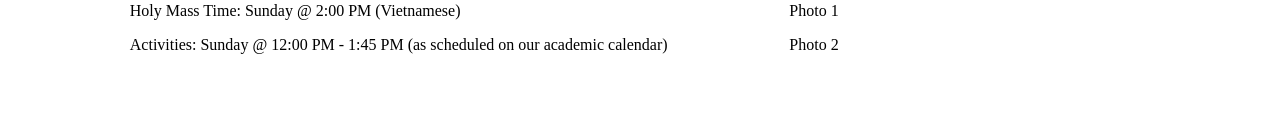
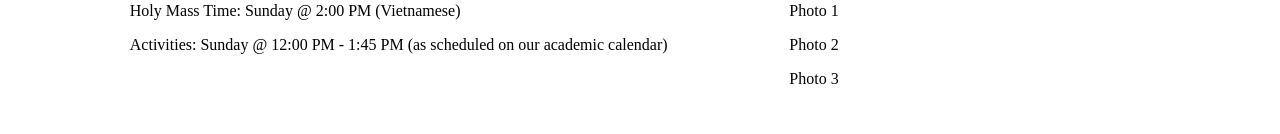
Before and after one commit to zcdonna/tntt-teresa, a React (Vite) app: page / in a window 1280 px wide. Shown: the part 166-300 px from the top of the page. Built offline with nearby package versions, Linux system fonts and the light colour scheme.

Commit message:
Add line for photo 3

```diff
--- a/src/App.tsx
+++ b/src/App.tsx
@@ -1,5 +1,5 @@
 import './App.css'
-import { Routes, Route, Navigate, useNavigate } from "react-router-dom";
+import { Routes, Route} from "react-router-dom"; // Navigate, useNavigate
 import Navbar from './components/Navbar';
 import Home from './pages/Home';
 import { ThemeContext } from './contexts/ThemeContext';
--- a/src/pages/Home.tsx
+++ b/src/pages/Home.tsx
@@ -14,6 +14,7 @@ const Home = (): JSX.Element => {
                 <h1>Photo Gallery Placeholder</h1>
                 <p>Photo 1</p>
                 <p>Photo 2</p>
+                <p>Photo 3</p>
             </div>
         </div>
         </>
```
